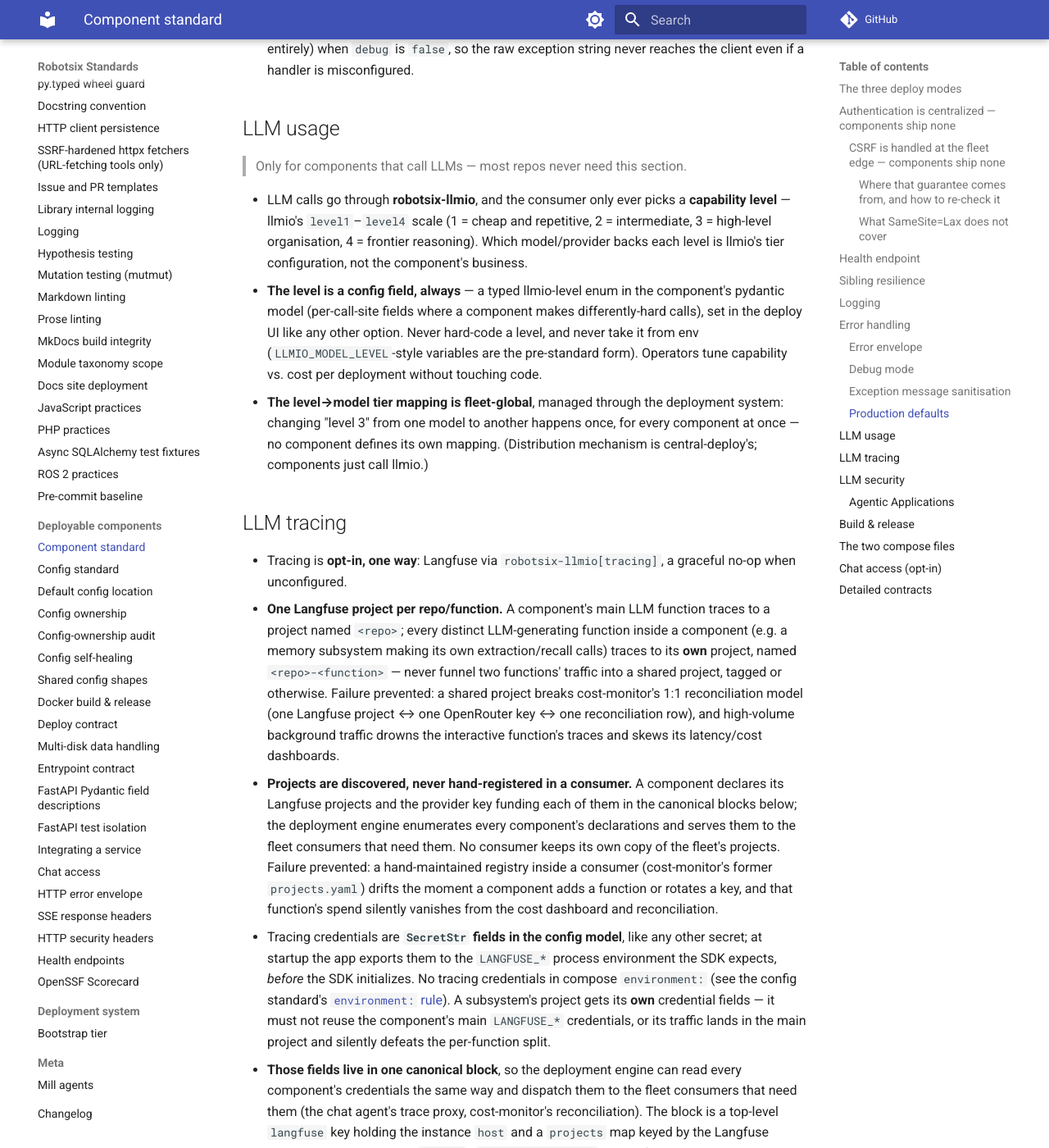
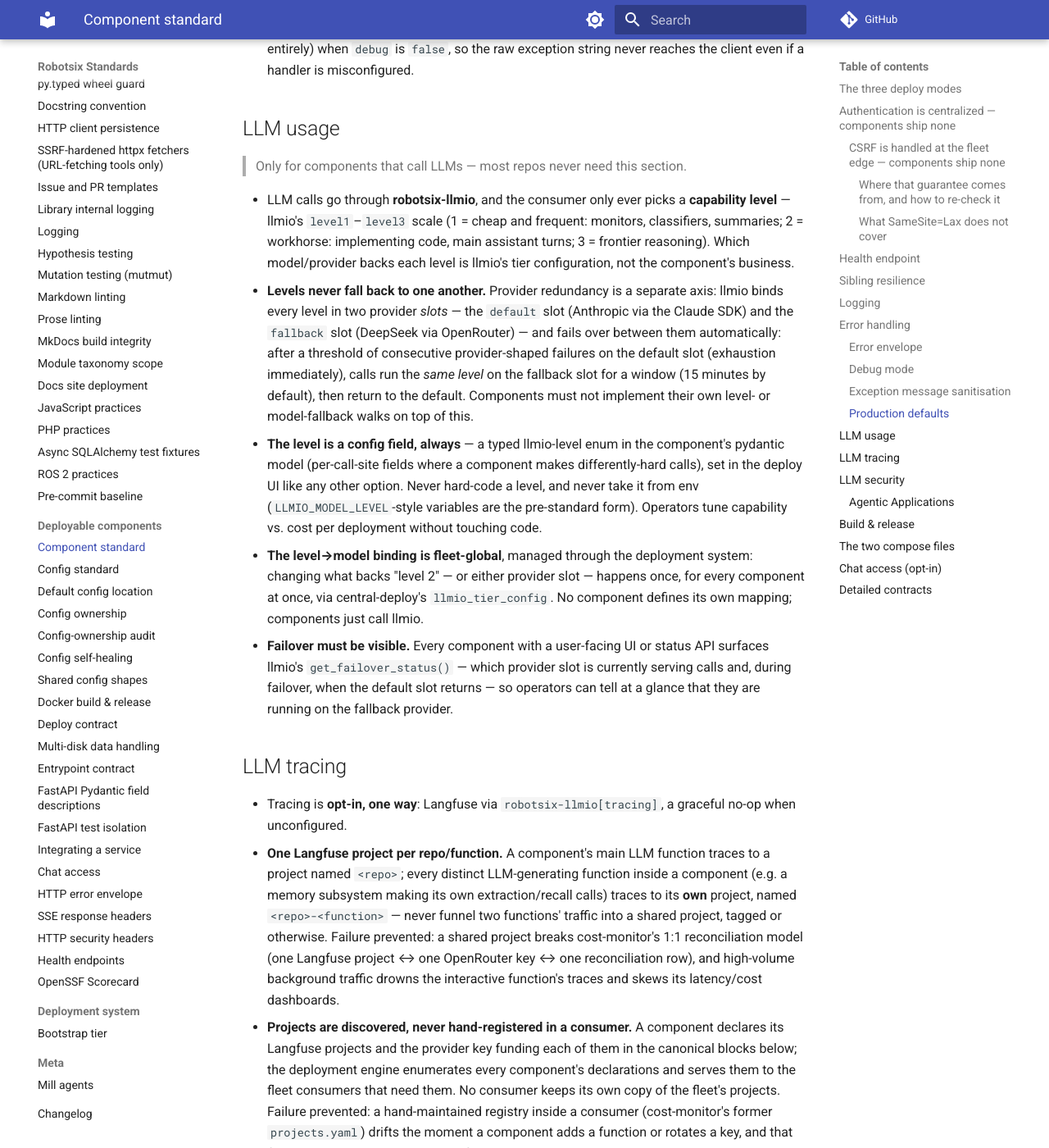
Before and after one commit to damien-robotsix/robotsix-standards, an MkDocs documentation site: the page built from docs/component-standard.md, in a window 1280 px wide and 1400 px high, scrolled down 6193 px. Shown: the whole window at 82% size. Built offline with MkDocs 1.6.1 and Material for MkDocs 9.7.7, drawn with Linux system fonts in a browser that asks for light colours; comment, search, counter and statistics services are not loaded.

Commit message:
docs!: LLM-usage standard — three levels, two provider slots, mandatory failover visibility (#339)
robotsix-llmio collapsed its capability scale to three levels (1 cheap/
frequent, 2 workhorse, 3 frontier) across two provider slots (default
Anthropic via the Claude SDK, fallback DeepSeek via OpenRouter) with
automatic provider failover. The component standard's LLM-usage section
now states the new scale, forbids component-side level/model fallback
walks (llmio owns failover), and adds a clause: every component with a
user-facing UI or status API must surface llmio's get_failover_status()
so operators can see which provider slot is serving calls.

BREAKING CHANGE: the documented level1-level4 scale is gone; consumers
follow the llmio provider-failover rework (llmio#625).

Co-authored-by: Claude Fable 5 <noreply@anthropic.com>

```diff
--- a/docs/component-standard.md
+++ b/docs/component-standard.md
@@ -276,20 +276,36 @@ production. Full detail: [HTTP error envelope](http-error-envelope.md).
 > Only for components that call LLMs — most repos never need this section.
 
 - LLM calls go through **robotsix-llmio**, and the consumer only ever picks
-  a **capability level** — llmio's `level1`–`level4` scale (1 = cheap and
-  repetitive, 2 = intermediate, 3 = high-level organisation, 4 = frontier
-  reasoning). Which model/provider backs each level is llmio's tier
-  configuration, not the component's business.
+  a **capability level** — llmio's `level1`–`level3` scale (1 = cheap and
+  frequent: monitors, classifiers, summaries; 2 = workhorse: implementing
+  code, main assistant turns; 3 = frontier reasoning). Which model/provider
+  backs each level is llmio's tier configuration, not the component's
+  business.
+- **Levels never fall back to one another.** Provider redundancy is a
+  separate axis: llmio binds every level in two provider *slots* — the
+  `default` slot (Anthropic via the Claude SDK) and the `fallback` slot
+  (DeepSeek via OpenRouter) — and fails over between them automatically:
+  after a threshold of consecutive provider-shaped failures on the default
+  slot (exhaustion immediately), calls run the *same level* on the fallback
+  slot for a window (15 minutes by default), then return to the default.
+  Components must not implement their own level- or model-fallback walks on
+  top of this.
 - **The level is a config field, always** — a typed llmio-level enum in the
   component's pydantic model (per-call-site fields where a component makes
   differently-hard calls), set in the deploy UI like any other option. Never
   hard-code a level, and never take it from env (`LLMIO_MODEL_LEVEL`-style
   variables are the pre-standard form). Operators tune capability vs. cost
   per deployment without touching code.
-- **The level→model tier mapping is fleet-global**, managed through the
-  deployment system: changing "level 3" from one model to another happens
-  once, for every component at once — no component defines its own mapping.
-  (Distribution mechanism is central-deploy's; components just call llmio.)
+- **The level→model binding is fleet-global**, managed through the
+  deployment system: changing what backs "level 2" — or either provider
+  slot — happens once, for every component at once, via central-deploy's
+  `llmio_tier_config`. No component defines its own mapping; components
+  just call llmio.
+- **Failover must be visible.** Every component with a user-facing UI or
+  status API surfaces llmio's `get_failover_status()` — which provider slot
+  is currently serving calls and, during failover, when the default slot
+  returns — so operators can tell at a glance that they are running on the
+  fallback provider.
 
 ## LLM tracing
 
```
Also changed, not shown: docs/fleet.md (+1 -1 lines).
